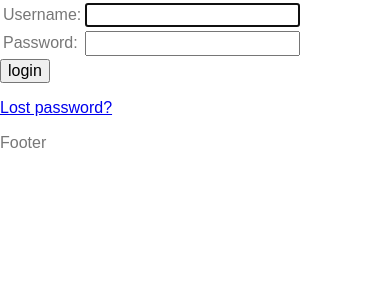
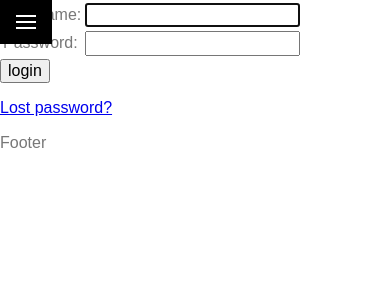
Before and after one commit to 61a58e50be/youthversity, a Django app: page /accounts/login/ in a window 390 px wide. Shown: the top 300 px of the page. Run offline with Django 3.2, Linux system fonts and the light colour scheme; some libraries are stand-ins or nearby versions.

Commit message:
added the missing hamburger icon for mobile view

```diff
--- a/youthversity/backend/templates/base.html
+++ b/youthversity/backend/templates/base.html
@@ -12,6 +12,11 @@
 
 </head>
 <body>
+  <!-- Menu toggle -->
+  <a href="#menu" id="menuLink" class="menu-link">
+      <!-- Hamburger icon -->
+      <span></span>
+  </a>
 
   <div id="layout">
     <div id="menu">
```
Lines whose indentation alone changed are shown as unchanged.
